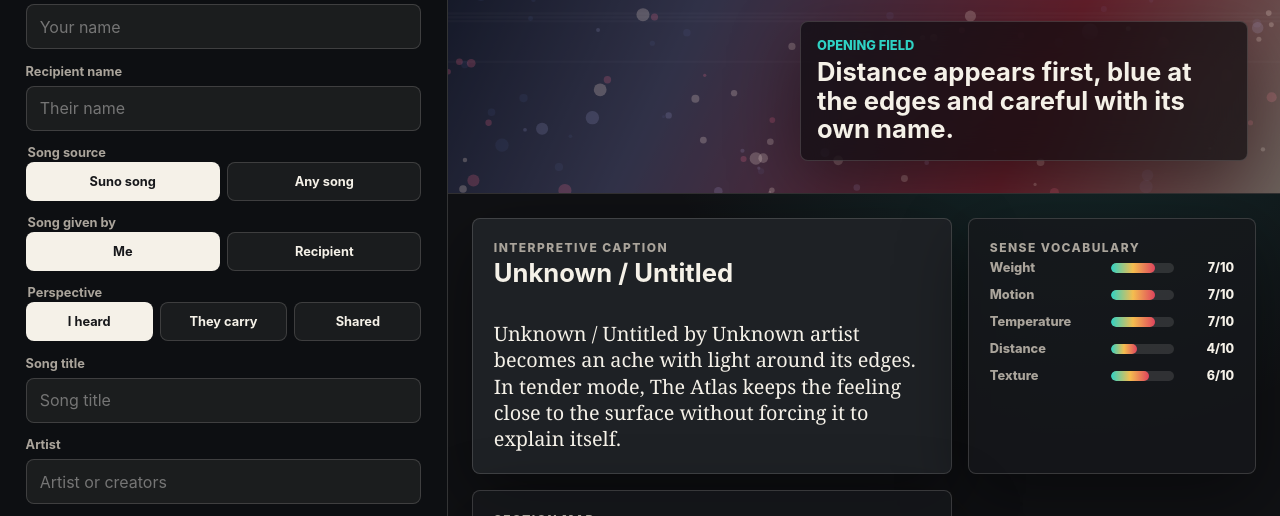
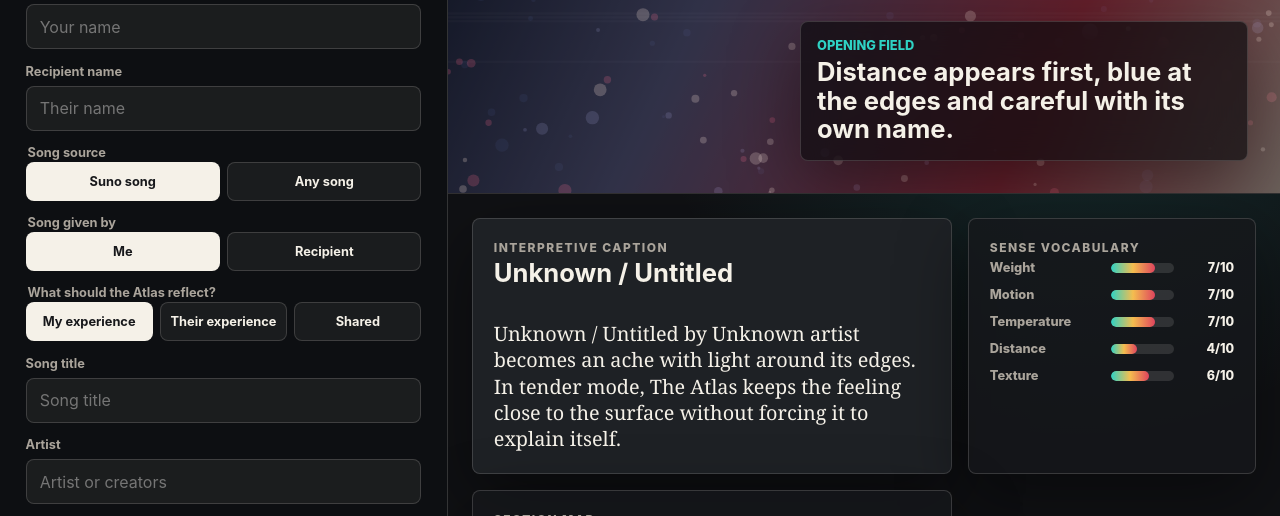
Before and after one commit to janellesbelles/resonance-atlas, a plain HTML site: page index.html in a window 1280 px wide. Shown: the part 206-722 px from the top of the page. Drawn offline with Linux system fonts and the light colour scheme; animation ran at ten frames a second.

Commit message:
Update index.html

```diff
--- a/index.html
+++ b/index.html
@@ -50,14 +50,14 @@
           </fieldset>
 
           <fieldset class="mode-group">
-            <legend>Perspective</legend>
+            <legend>What should the Atlas reflect?</legend>
             <label>
               <input type="radio" name="perspective" value="listener" checked />
-              <span>I heard</span>
+              <span>My experience</span>
             </label>
             <label>
               <input type="radio" name="perspective" value="recipient" />
-              <span>They carry</span>
+              <span>Their experience</span>
             </label>
             <label>
               <input type="radio" name="perspective" value="shared" />
```
